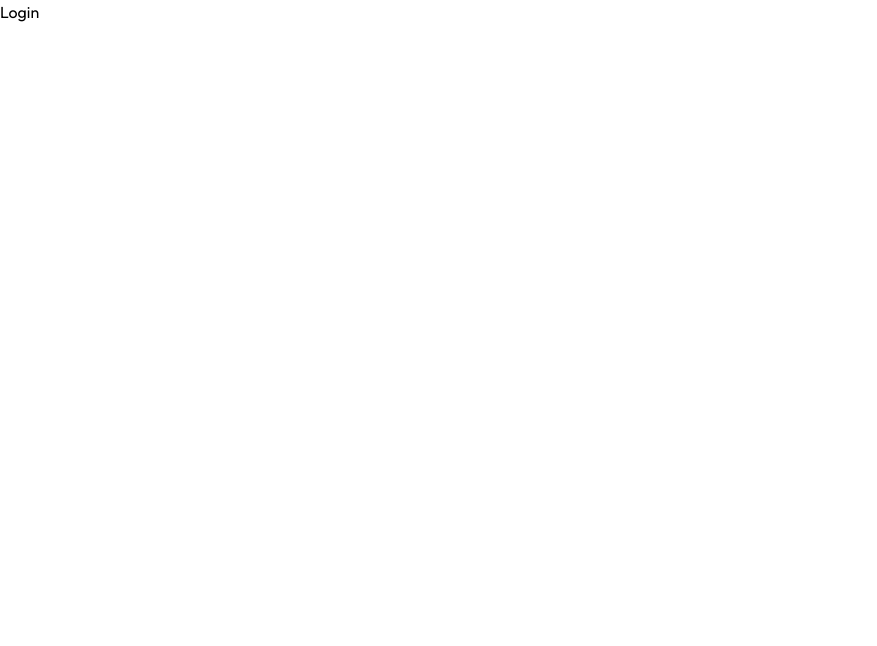
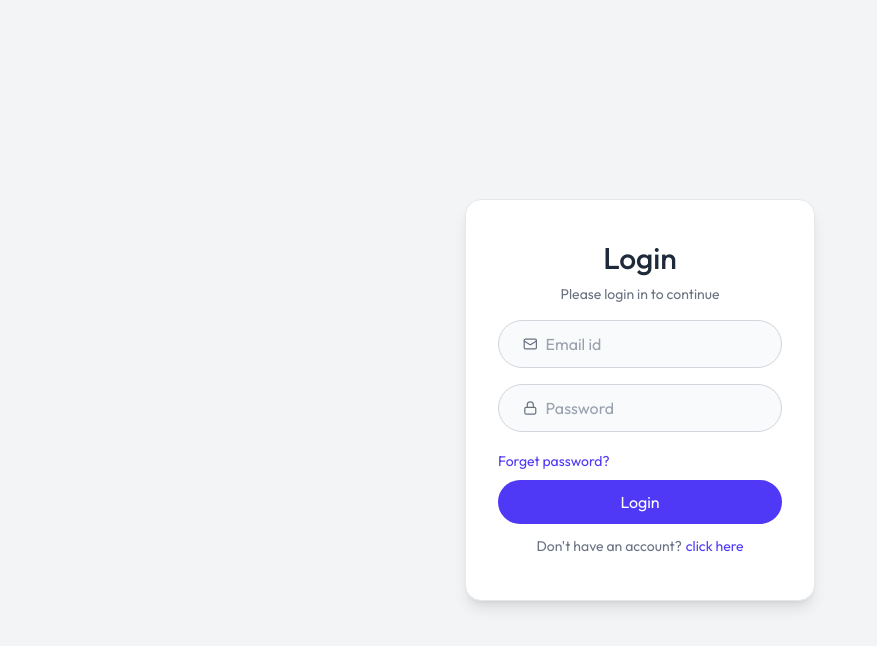
Before and after one commit to ashirwadexe/ArthAI, a React (Vite) app: page /login in a window 1280 px wide. Shown: the top 646 px of the page, without its empty margins (0-877 px from the left). Built offline with nearby package versions, Linux system fonts and the light colour scheme.

Commit message:
done with signup/login ui

```diff
--- a/src/Pages/Login.jsx
+++ b/src/Pages/Login.jsx
@@ -1,8 +1,109 @@
 import React from 'react'
+import { Lock, Mail, User} from 'lucide-react'
 
 const Login = () => {
+  const [state, setState] = React.useState("login")
+
+  const [formData, setFormData] = React.useState({
+      name: '',
+      email: '',
+      password: ''
+  })
+
+  const handleSubmit = (e) => {
+      e.preventDefault()
+  }
+
+  const handleChange = (e) => {
+      const { name, value } = e.target
+      setFormData(prev => ({ ...prev, [name]: value }))
+  }
+
   return (
-    <div>Login</div>
+    <div className='flex items-center justify-center h-[100vh] bg-gray-100'>
+        <form
+            onSubmit={handleSubmit}
+            className="sm:w-87.5 w-full text-center bg-white border border-gray-200 shadow-lg rounded-2xl px-8">
+
+            <h1 className="text-gray-800 text-3xl mt-10 font-medium">
+                {state === "login" ? "Login" : "Sign up"}
+            </h1>
+
+            <p className="text-gray-500 text-sm mt-2">
+                Please {state === "login" ? "login" : "sign up"} in to continue
+            </p>
+
+            {state !== "login" && (
+                <div className="flex items-center mt-6 w-full bg-gray-50 border border-gray-300 h-12 rounded-full overflow-hidden pl-6 gap-2">
+                    <User className="text-gray-500 size-4"/>
+
+                    <input
+                        type="text"
+                        name="name"
+                        placeholder="Name"
+                        className="w-full bg-transparent text-gray-800 placeholder-gray-400 border-none outline-none"
+                        value={formData.name}
+                        onChange={handleChange}
+                        required
+                    />
+                </div>
+            )}
+
+            <div className="flex items-center w-full mt-4 bg-gray-50 border border-gray-300 h-12 rounded-full overflow-hidden pl-6 gap-2">
+                <Mail className="text-gray-500 size-4"/>
+
+                <input
+                    type="email"
+                    name="email"
+                    placeholder="Email id"
+                    className="w-full bg-transparent text-gray-800 placeholder-gray-400 border-none outline-none"
+                    value={formData.email}
+                    onChange={handleChange}
+                    required
+                />
+            </div>
+
+            <div className="flex items-center mt-4 w-full bg-gray-50 border border-gray-300 h-12 rounded-full overflow-hidden pl-6 gap-2">
+                <Lock className="text-gray-500 size-4"/>
+
+                <input
+                    type="password"
+                    name="password"
+                    placeholder="Password"
+                    className="w-full bg-transparent text-gray-800 placeholder-gray-400 border-none outline-none"
+                    value={formData.password}
+                    onChange={handleChange}
+                    required
+                />
+            </div>
+
+            <div className="mt-4 text-left">
+                <button className="text-sm text-indigo-600 hover:underline">
+                    Forget password?
+                </button>
+            </div>
+
+            <button
+                type="submit"
+                className="mt-2 w-full h-11 rounded-full text-white bg-indigo-600 hover:bg-indigo-500 transition">
+                {state === "login" ? "Login" : "Sign up"}
+            </button>
+
+            <p
+                onClick={() => setState(prev => prev === "login" ? "register" : "login")}
+                className="text-gray-500 text-sm mt-3 mb-11 cursor-pointer">
+
+                {state === "login"
+                    ? "Don't have an account?"
+                    : "Already have an account?"}
+
+                <span className="text-indigo-600 hover:underline ml-1">
+                    click here
+                </span>
+            </p>
+
+        </form>
+    </div>
   )
 }
 
```
